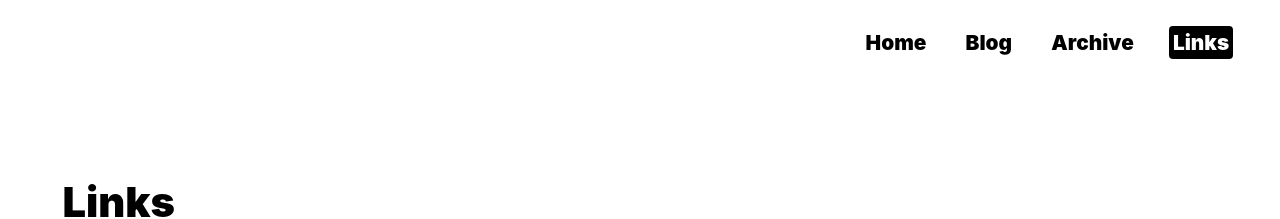
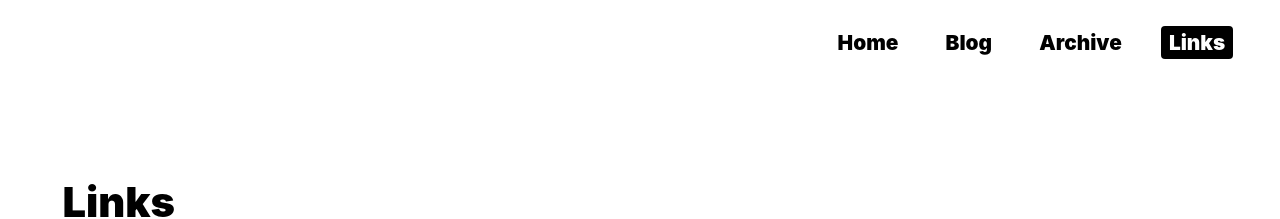
Before and after one commit to denismcdonald/blog, a Jekyll site: the page built from links.md, in a window 1280 px wide. Shown: the top 219 px of the page. Built offline with Jekyll 4.4.1, drawn with Linux system fonts in a browser that asks for light colours; some web fonts are replaced.

Commit message:
Minor tweaks

```diff
--- a/_sass/main.scss
+++ b/_sass/main.scss
@@ -190,7 +190,7 @@
     color: #000;
     margin: 0 0.25rem 0 0.25rem;
     // padding: 0 4px;
-    padding: 4px;
+    padding: 4px 8px;
     text-decoration: none;
     font-weight: 900;
 }
@@ -316,7 +316,6 @@
 //     color: #555;
 // }
 
-
 .toc ul {
     counter-reset: item;
     margin-bottom: 0.5rem;
@@ -417,7 +416,8 @@
 
     .toc {
         // margin: 7rem 0 -3rem 1.5rem;
-        margin: 8rem 0 -3rem 1.5rem;
+        // margin: 8rem 0 -3rem 1.5rem;
+        margin: 8rem 0 -3rem 1rem;
         font-size: 1.15rem;
     }
 
@@ -431,7 +431,8 @@
 Breakpoint 2 (Table of contents appears)
 =======================================
 */
-@media (min-width: 1100px) {
+// @media (min-width: 1100px) {
+@media (min-width: 1030px) {
 
     .content-container {
         padding-top: 5.5rem;
```
Also changed, not shown: 1 other file.
